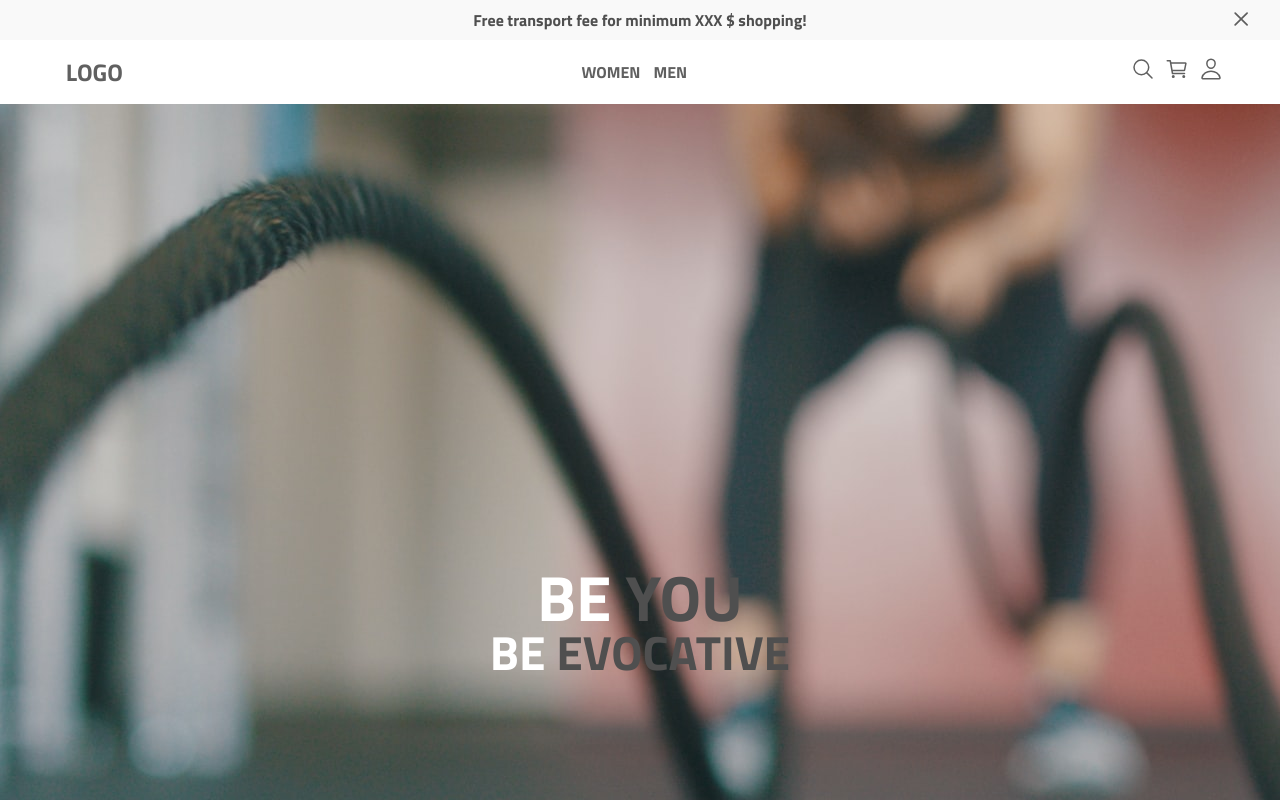
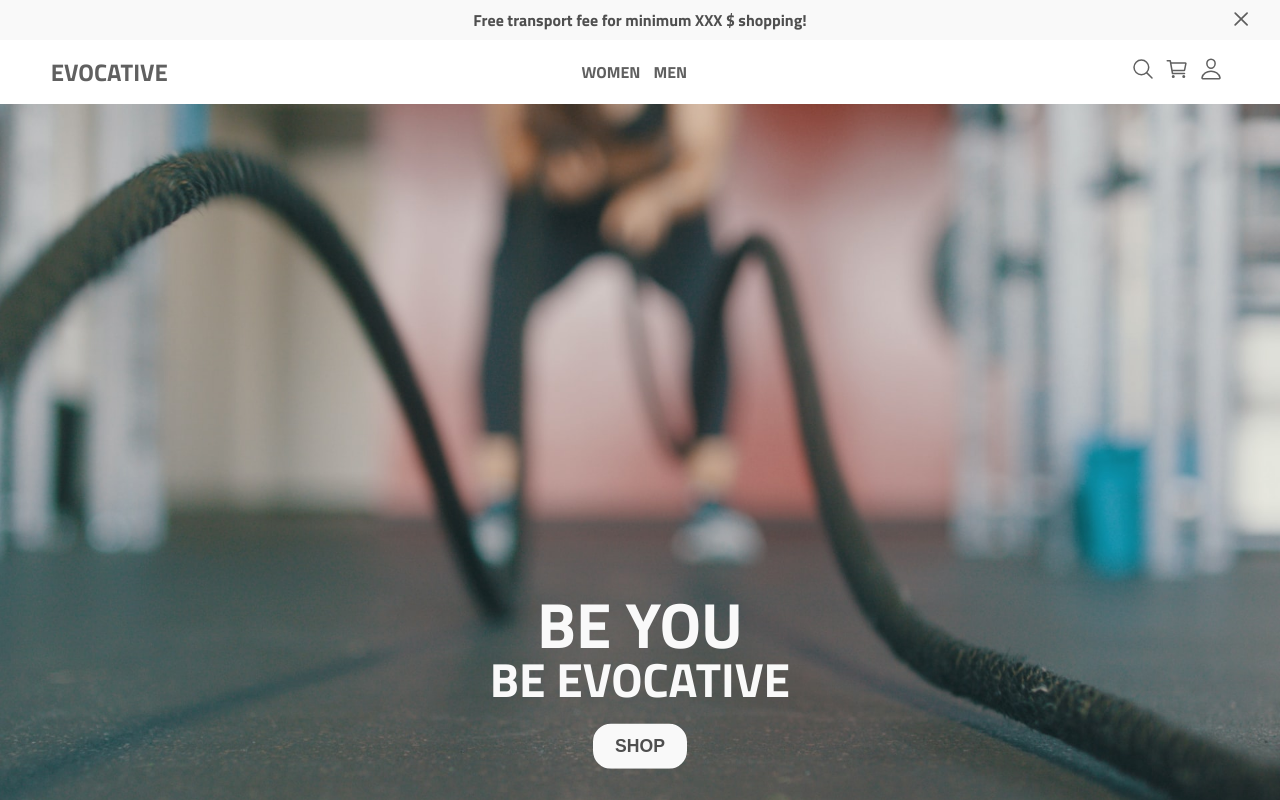
Before and after one commit to SilviuVladut/evocative, a React (Create React App) app: page / in a window 1280 px wide. Built offline with nearby package versions, Linux system fonts and the light colour scheme.

Commit message:
main btn,text added

```diff
--- a/src/components/Header.js
+++ b/src/components/Header.js
@@ -6,7 +6,7 @@
 
             <div className="grid-item header-body width13">
                 <a href="/" className="logo">
-                    Logo
+                    evocative
                 </a>
             </div>
             <div className="grid-item header-body width23">
--- a/src/components/MainPage.js
+++ b/src/components/MainPage.js
@@ -3,6 +3,8 @@
 import TopAlert from './TopAlert.js';
 import Header from './Header.js';
 import MainPhoto from "./MainPhoto.js";
+import SectionTitle from "./SectionTitle.js";
+import ProductCard from "./ProductCard.js";
 
 const MainPage = () => {
     return (
@@ -14,10 +16,22 @@
 
             </div >
 
+            <div className="grid-full-container align-title">
+                <SectionTitle />
+            </div>
+
+            <div className="grid-quatro">
+                <div className="grid-item"><ProductCard /></div>
+                <div className="grid-item">SUB-HEADER</div>
+                <div className="grid-item">SUB-HEADER</div>
+                <div className="grid-item">SUB-HEADER</div>
+            </div>
+
             <div className="grid-dual">
                 <div className="grid-item">SUB-HEADER4</div>
                 <div className="grid-item">SUB-HEADER5</div>
             </div>
+
             <div className="grid-full-container" style={{ marginTop: "5px" }}>
                 <div className="grid-item full-width">CONTENT</div>
                 <div className="grid-item full-width">FOOTER</div>
--- a/src/components/MainPhoto.js
+++ b/src/components/MainPhoto.js
@@ -5,10 +5,11 @@
         <>
             <div className="grid-item full-width boxImg">
                 <div className="mainImg">
-                <div className="mainText" >
-                    <h1>be <span>you</span></h1>
-                    <h2>be <span>evocative</span></h2>
-                </div>
+                    <div className="mainText" >
+                        <h1>be <span>you</span></h1>
+                        <h2>be <span>evocative</span></h2>
+                        <button className="mainBtn">shop</button>
+                    </div>
                 </div>
 
             </div>
--- /dev/null
+++ b/src/components/ProductCard.js
@@ -0,0 +1,15 @@
+import React from 'react'
+
+const ProductCard = () => {
+    return (
+
+        <div class="card">
+            <div className="card-img">
+
+            </div>
+        </div>
+
+    )
+}
+
+export default ProductCard
--- /dev/null
+++ b/src/components/SectionTitle.js
@@ -0,0 +1,11 @@
+import React from 'react'
+
+const SectionTitle = () => {
+    return (
+        <div className="section-title">
+            <p> New collections </p>
+        </div>
+    )
+}
+
+export default SectionTitle
--- a/src/components/styles/styles.css
+++ b/src/components/styles/styles.css
@@ -40,6 +40,13 @@
   /* margin-top: 5px; */
   display: grid;
   grid-template-columns: 50% 50%;
+  /* grid-gap: 5px; */
+}
+
+.grid-quatro {
+  /* margin-top: 5px; */
+  display: grid;
+  grid-template-columns: 25% 25% 25% 25%;
   /* grid-gap: 5px; */
 }
 
@@ -169,31 +176,69 @@
 
 .mainImg {
   background-image: url("../images/background2.jpg");
+  background-repeat: no-repeat;
+  background-size: cover;
   object-fit: contain;
-  max-width: 100%;
+  width: 100%;
   height: 100%;
 }
 
-
-.mainText
-{
-  color: white;
-  position:relative;
+.mainText {
+  color: var(--baseGreyColor);
+  position: relative;
   font-size: 2rem;
-  top: 80%;
+  top: 90%;
   left: 50%;
   transform: translate(-50%, -80%);
   text-transform: uppercase;
+  /* opacity: 0.8; */
 }
 
-.mainText > h2
-{
+.mainText > h2 {
   margin-top: -30px;
 }
 
 .mainText > h1 > span,
-.mainText > h2 > span
-{
+.mainText > h2 > span {
+  /* border-bottom: 2px red solid !important; */
+}
+
+.mainBtn {
+  background-color: var(--baseGreyColor);
   color: var(--greyText);
+  text-transform: uppercase;
   font-weight: bold;
+  font-size: 1.1rem;
+  padding: 10px 20px;
+  border: 2px solid var(--baseGreyColor);
+  border-radius: 18px;
+  transition: all 0.3s;
 }
+
+.mainBtn:hover,
+.mainBtn:active {
+  background-color: #e0e0e0;
+  /* color: white; */
+}
+
+.section-title {
+  position: relative;
+  left: 3%;
+  transform: translate(0, -3%);
+  font-size: 1.5rem;
+  text-transform: uppercase;
+  margin-top: 1%;
+  margin-bottom: 1%;
+}
+
+.section-title > p {
+  border-bottom: 1px solid var(--greyHover);
+  width: fit-content;
+}
+
+.card {
+  border: 1px solid black;
+}
+
+.card-img {
+}
```
Also changed, not shown: 2 other files (tests, documents, lock files or other folders).
